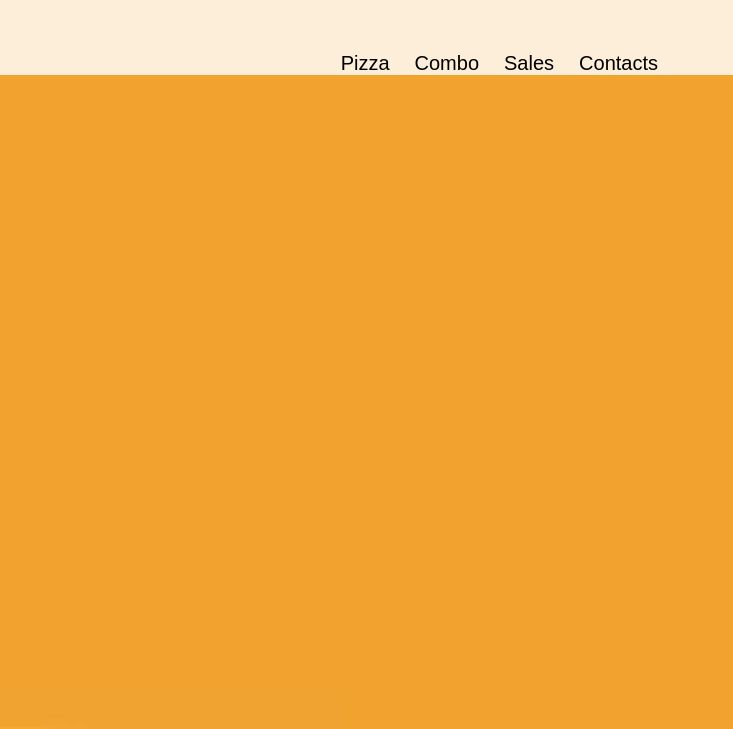
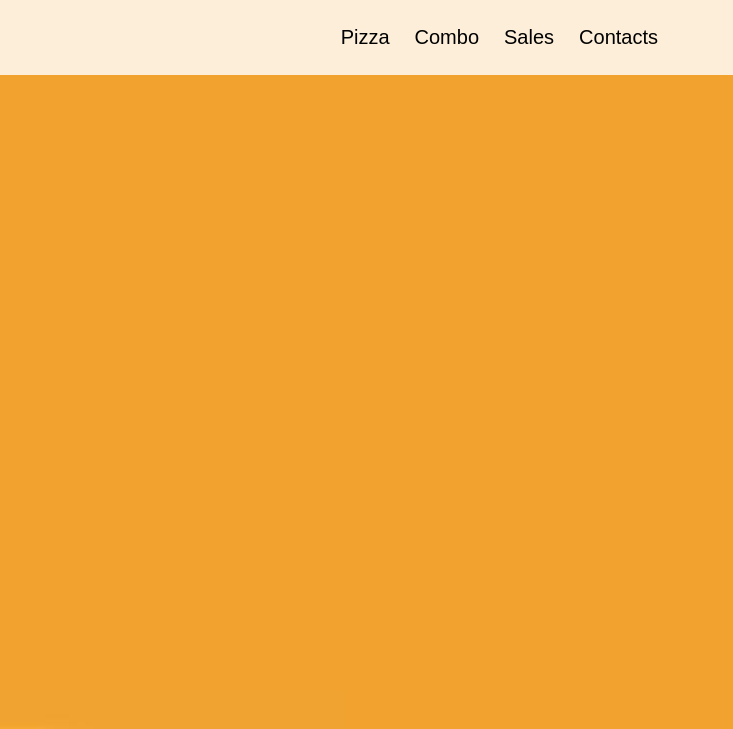
Before and after one commit to CHA-TEAU/frontend-adaptive, a plain HTML site: page index.html in a window 1280 px wide. Shown: the top 729 px of the page, 547-1280 px from the left. Drawn offline with nearby package versions, Linux system fonts and the light colour scheme.

Commit message:
menu fix

```diff
--- a/style.css
+++ b/style.css
@@ -41,10 +41,7 @@ header {
 
 .header-nav {
     display: flex;
-    height: 75px;
     align-items: center;
-
-
 }
 
 .header-nav__item {
```
